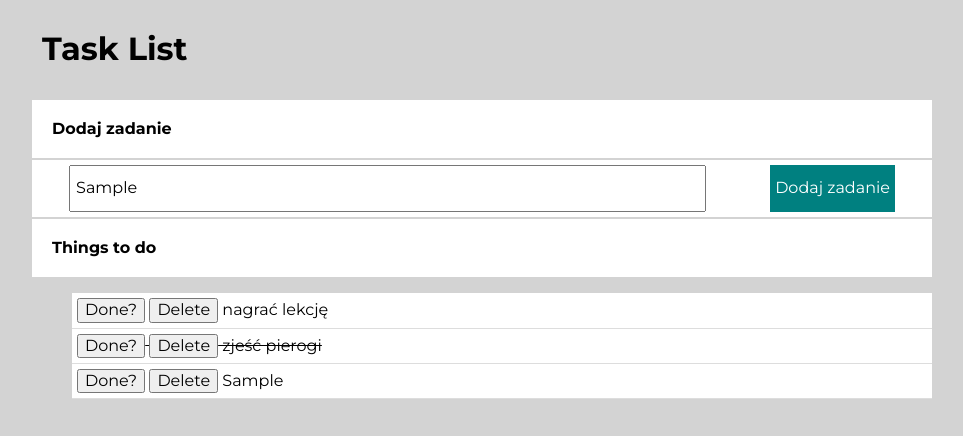
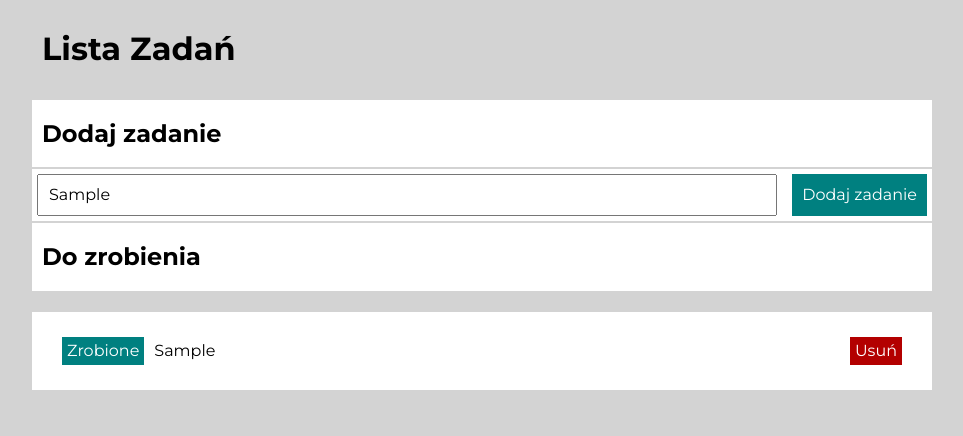
Before and after one commit to IgorSalamonik/NoteList, a plain HTML site: page index.html in a window 1280 px wide. Both pictures are taken after typing "Sample" into the empty fields and a click on the button "Dodaj zadanie". Shown: the whole page, without its empty margins (158-1121 px from the left). Drawn offline with nearby package versions, Linux system fonts and the light colour scheme.

Commit message:
Cleaned CSS files, improved JS commands

```diff
--- a/css/body.css
+++ b/css/body.css
@@ -3,8 +3,3 @@
     font-family: 'Montserrat', sans-serif;
 
 }
-
-.header {
-    padding: 10px;
-    max-width: 900px;
-}
--- a/css/button.css
+++ /dev/null
@@ -1,7 +0,0 @@
-.button {
-    background-color:teal;
-    color: white;
-    border: 0px;
-    padding: 5px 5px 5px 5px;
-
-}
--- a/css/form.css
+++ b/css/form.css
@@ -1,17 +1,31 @@
 .form {
     padding: 5px;
-    margin:2px 0px 2px 0px;
+    margin: 2px 0px 2px 0px;
     border: solid 0px grey;
     display: flex;
+    flex-wrap: wrap;
     flex-basis: auto;
-    justify-content: space-around;
-background-color: white;
+    justify-content: space-between;
+    background-color: white;
 }
 
 .input {
-    width: 70%;
-    padding: 0px;
-    padding: 5px 5px 5px 5px;
+    padding: 10px;
+    flex-grow: 1;
+}
 
+.form__button {
+    background-color: teal;
+    color: white;
+    border: none;
+    padding: 10px 10px;
+    margin-left: 15px;
+    cursor: pointer;
+}
+.form__button:hover {
+    background-color: hsl(180, 100%, 30%);
+}
 
+.form__button:active {
+    background-color: hsl(180, 100%, 35%);
 }
--- a/css/list.css
+++ b/css/list.css
@@ -1,15 +1,52 @@
 .list {
     list-style-type: none;
-
+    padding-left: 0px;
 }
 
-.list__element{
-    bdisplay: grid;
+.list__element {
+    display: grid;
     grid-template-columns: auto 1fr auto;
     align-items: center;
-    border-bottom: 1px solid #ddd;
+    padding: 20px;
+    background-color: white;
+    margin-top: 5px;
+}
+
+.list__button {
+    border: none;
+    color: white;
+    margin: 0 10px;
     padding: 5px;
-    background-color: white;
+}
 
+@media (max-width: 767px) {
+    .form__button {
+        width: 100%;
+        margin: 20px 0;
+    }
+}
 
+.list__button--done {
+    background-color: teal;
 }
+
+.list__button--done:hover {
+    background-color: hsl(180, 100%, 35%);
+}
+
+.list__button--remove {
+    background-color: rgb(179, 0, 0);
+}
+
+.list__button--remove:hover {
+    background-color: rgb(255, 0, 0);
+}
+
+.list__taskContent {
+    padding: 10px 0;
+    word-break: break-all;
+}
+
+.list__taskContent--done {
+    text-decoration: line-through;
+}
--- a/css/main.css
+++ b/css/main.css
@@ -8,8 +8,13 @@
     background-color: rgb(211, 211, 211);
 }
 
+.header {
+    padding: 10px;
+    max-width: 900px;
+}
+
 .description {
-    padding: 20px;
+    padding: 0 10px;
     border:  0px;
     margin-top: 2px auto;
     background-color: white;
--- a/css/style.css
+++ b/css/style.css
@@ -1,6 +1,7 @@
 .html {
     box-sizing: border-box;
 }
-*, ::after ::before  {
+
+*, ::after ::before {
     box-sizing: inherit;
 }
--- a/index.html
+++ b/index.html
@@ -15,7 +15,6 @@
     <link rel="stylesheet" href="css/body.css">
     <link rel="stylesheet" href="css/main.css">
     <link rel="stylesheet" href="css/form.css ">
-    <link rel="stylesheet" href="css/button.css">
     <link rel="stylesheet" href="css/list.css">
     <link rel="stylesheet" href="https://cdnjs.cloudflare.com/ajax/libs/normalize/8.0.1/normalize.min.css"
         integrity="sha512-NhSC1YmyruXifcj/KFRWoC561YpHpc5Jtzgvbuzx5VozKpWvQ+4nXhPdFgmx8xqexRcpAglTj9sIBWINXa8x5w=="
@@ -28,16 +27,18 @@
 
     <main class="main">
         <header class="header">
-            <h1>Task List</h1>
+            <h1>Lista Zadań</h1>
         </header>
-        <section class="description">
-            Dodaj zadanie</section>
+        <section class="description"><h2>Dodaj zadanie</h2>
+            </section>
         <form class="js-form form">
 
             <input class="js-newTask input" placeholder="Co jest do zrobienia?">
-            <button class="form__button js-addTask button">Dodaj zadanie</button>
+            <button class="form__button js-addTask ">Dodaj zadanie</button>
+
         </form>
-        <section class="description">Things to do</section>
+        <section class="description"><h2>Do zrobienia</h2></section>
+
         <ul class="js-tasks list"></ul>
     </main>
 </body>
--- a/js/script.js
+++ b/js/script.js
@@ -1,13 +1,5 @@
 {
     const tasks = [
-        {
-            content: "nagrać lekcję",
-            done: false,
-        },
-        {
-            content: "zjeść pierogi",
-            done: true,
-        },
     ];
 
     const addNewTask = (newTaskContent) => {
@@ -53,10 +45,10 @@
         // Dodawane elementy to kolejne elementy listy
         for (const task of tasks) {
             htmlString += `
-            <li class = "list__element" ${task.done ? " style=\"text-decoration: line-through\"" : ""}>
-            <button class="js-done button__done">Done?</button>
-            <button class="js-remove button__remove">Delete</button>
-            ${task.content}
+            <li class = "list__element">
+            <button class="js-done list__button list__button--done">Zrobione</button>
+            <span class="list__taskContent${task.done ? " list__taskContent--done" : ""}">${task.content}</span>
+            <button class="js-remove list__button list__button--remove">Usuń</button>
             </li>
             `;
         };
@@ -73,6 +65,7 @@
         const newTaskContent = document.querySelector(".js-newTask").value.trim();
         console.log(newTaskContent)
         if (newTaskContent === "") {
+
             return;
         };
 
```
